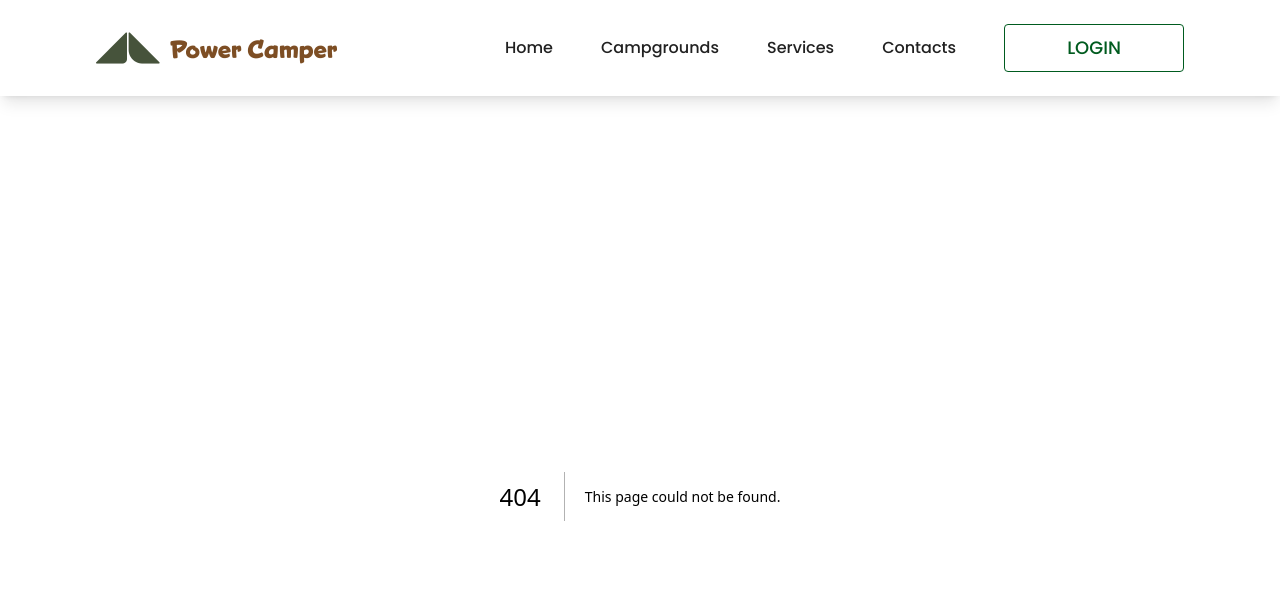
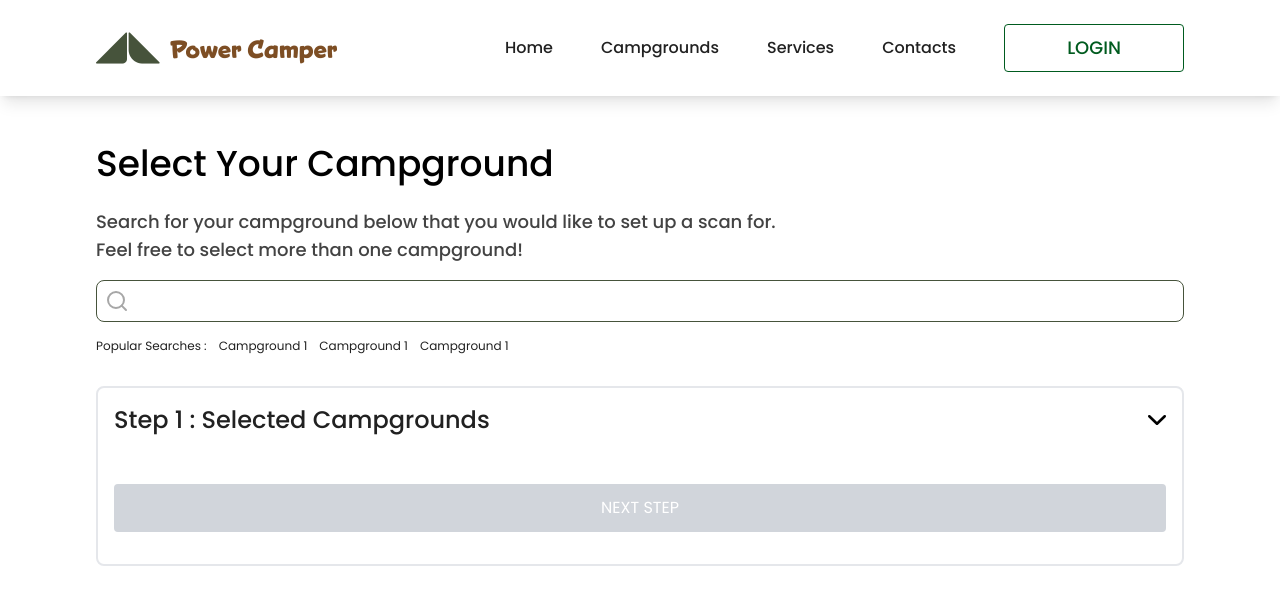
Before and after one commit to VenuChoudhary001/Camper, a Next.js app: page /search in a window 1280 px wide. Before the commit this address had no page. Shown: the top 604 px of the page. Built offline with nearby package versions, Linux system fonts and the light colour scheme.

Commit message:
[UPDATE]refactored code and added home page

```diff
--- a/pages/index.js
+++ b/pages/index.js
@@ -1,21 +1,17 @@
+import React, { useContext, useEffect, useRef, useState } from "react";
 import Image from "next/image";
-import React, { useEffect, useRef, useState,useContext } from "react";
 import Dropdown from "../components/dropdown";
+import { SEARCH_CAMPGROUNDS } from "../utils/services";
+import Tags from "../components/tags";
 import SEARCH_CONTEXT from "../context/store";
-import AddEmail from "../sections/step/addEmail";
-import SelectCampground from "../sections/step/selectCampground";
-import SelectDates from "../sections/step/selectDates";
-import { SEARCH_CAMPGROUNDS } from "../utils/services";
-
+import { useRouter } from "next/router";
 const Landing = () => {
   const searchRef = useRef(null);
+  let router=useRouter();
   const [search, setSearch] = useState("");
   const [availOptions, setAvailOptions] = useState();
-  const {initialState}=useContext(SEARCH_CONTEXT);
-  useEffect(() => {
-    searchRef.current.focus();
-  }, []);
-
+  const {addCampgrounds}=useContext(SEARCH_CONTEXT);
+  const handleClick=(item)=>{addCampgrounds(item); router.replace('/search') }
   const handleSearch = async (e) => {
     setSearch(e.target.value.trim());
     if (e.target.value.length >= 1 && e.target.value != " ") {
@@ -29,29 +25,42 @@ const Landing = () => {
       setAvailOptions();
     }
   };
+  useEffect(() => {
+    searchRef.current.focus();
+  }, []);
 
   return (
     <>
-      <section className="container mx-auto mt-12 grid grid-cols-1 place-items-center gap-8">
-        <main className="flex flex-col gap-6 w-full justify-center">
-          <div className="text-4xl font-medium  ">Select Your Campground</div>
-          <div className="flex gap-4 flex-col">
-            <div className="text-lg font-medium text-dark">
-              Search for your campground below that you would like to set up a
-              scan for.
-              <br /> Feel free to select more than one campground!{" "}
-            </div>
-            <div className="flex relative gap-2 p-2 border-[1px] border-light_gray rounded-lg">
+      <section className="container flex flex-col justify-center items-center min-h-[700px] gap-8 mx-auto">
+        <Image src={"/icons/logo.png"} width={341} height={62} unoptimized />
+        <main className="text-7xl  text-black font-heading">
+          Select Your Campground
+        </main>
+        <main className="text-base text-black">
+          Search for your campground below that you would like to set up a scan
+          for. Feel free to select more than one campground!
+        </main>
+        <div className="flex relative gap-2 p-3 border-[1px] w-full max-w-[900px] shadow-lg border-gray-200 rounded-lg">
           <Image src={"/icons/search.svg"} width={24} height={16} />
           <input
             ref={searchRef}
             type={"text"}
-                className="outline-none border-none focus:ring-white w-full bg-transparent text-base"
-                placeholder=""
+            className="outline-none border-none p-2 focus:ring-white w-full bg-transparent text-base"
+            placeholder="Search campgrounds"
             value={search}
             onChange={handleSearch}
           />
-              {availOptions && <Dropdown setAvailOptions={setAvailOptions} setSearch={setSearch} list={availOptions} />}
+          {availOptions &&  <div className="w-full bg-white z-[9999] absolute top-[60px] left-0 rounded-lg text-dark_gray bg-white shadow-2xl  text-base py- overflow-auto max-h-[180px] flex flex-col ">
+            {availOptions.map((item) => (
+              <div
+                key={item._id}
+                onClick={() => handleClick(item)}
+                className="cursor-pointer px-4 py-3 hover:bg-gray-100 flex gap-2 items-center"
+              >
+                {item.name} <Tags id={item.city_symbol} />{" "}
+              </div>
+            ))}
+          </div>}
         </div>
         <div className="flex gap-3 font-thin text-xs text-black">
           <span className="block">Popular Searches : </span>
@@ -59,13 +68,6 @@ const Landing = () => {
           <span className="block">Campground 1 </span>
           <span className="block">Campground 1 </span>
         </div>
-          </div>
-        </main>
-      {initialState.currentStep>=1 && <SelectCampground/>}
-      {initialState.currentStep>=2 && <SelectDates/> }
-
-      {initialState.currentStep>=3 && <AddEmail/> }
-
       </section>
     </>
   );
--- a/pages/review-scan.js
+++ b/pages/review-scan.js
@@ -104,6 +104,12 @@ const ReviewScan = () => {
             </div>
           </div>
         </div>
+      <button
+            onClick={()=>router.push('/success')}
+            className="bg-lightGreen disabled:bg-gray-300 w-full rounded p-3 text-white flex justify-center items-center gap-2"
+          >
+            ACTIVATE THE SCAN
+          </button>
       </main>
       <Section2/>
     </>
--- /dev/null
+++ b/pages/search.js
@@ -0,0 +1,74 @@
+import Image from "next/image";
+import React, { useEffect, useRef, useState,useContext } from "react";
+import Dropdown from "../components/dropdown";
+import SEARCH_CONTEXT from "../context/store";
+import AddEmail from "../sections/step/addEmail";
+import SelectCampground from "../sections/step/selectCampground";
+import SelectDates from "../sections/step/selectDates";
+import { SEARCH_CAMPGROUNDS } from "../utils/services";
+
+const SearchPage = () => {
+  const searchRef = useRef(null);
+  const [search, setSearch] = useState("");
+  const [availOptions, setAvailOptions] = useState();
+  const {initialState}=useContext(SEARCH_CONTEXT);
+  useEffect(() => {
+    searchRef.current.focus();
+  }, []);
+
+  const handleSearch = async (e) => {
+    setSearch(e.target.value.trim());
+    if (e.target.value.length >= 1 && e.target.value != " ") {
+      let res = await SEARCH_CAMPGROUNDS(e.target.value);
+      if (res.length > 0) {
+        setAvailOptions(res);
+      } else {
+        setAvailOptions(res);
+      }
+    } else {
+      setAvailOptions();
+    }
+  };
+
+  return (
+    <>
+      <section className="container mx-auto mt-12 grid grid-cols-1 place-items-center gap-8">
+        <main className="flex flex-col gap-6 w-full justify-center">
+          <div className="text-4xl font-medium  ">Select Your Campground</div>
+          <div className="flex gap-4 flex-col">
+            <div className="text-lg font-medium text-dark">
+              Search for your campground below that you would like to set up a
+              scan for.
+              <br /> Feel free to select more than one campground!{" "}
+            </div>
+            <div className="flex relative gap-2 p-2 border-[1px] border-light_gray rounded-lg">
+              <Image src={"/icons/search.svg"} width={24} height={16} />
+              <input
+                ref={searchRef}
+                type={"text"}
+                className="outline-none border-none focus:ring-white w-full bg-transparent text-base"
+                placeholder=""
+                value={search}
+                onChange={handleSearch}
+              />
+              {availOptions && <Dropdown setAvailOptions={setAvailOptions} setSearch={setSearch} list={availOptions} />}
+            </div>
+            <div className="flex gap-3 font-thin text-xs text-black">
+              <span className="block">Popular Searches : </span>
+              <span className="block">Campground 1 </span>
+              <span className="block">Campground 1 </span>
+              <span className="block">Campground 1 </span>
+            </div>
+          </div>
+        </main>
+      {initialState.currentStep>=1 && <SelectCampground/>}
+      {initialState.currentStep>=2 && <SelectDates/> }
+
+      {initialState.currentStep>=3 && <AddEmail/> }
+
+      </section>
+    </>
+  );
+};
+
+export default SearchPage;
--- a/sections/step/selectDates.jsx
+++ b/sections/step/selectDates.jsx
@@ -123,7 +123,10 @@ const SelectDates = () => {
               />
               Any Weekend over the Next 60 Days
             </div>
-            <div className="flex gap-2 text-black p-2 border-brown border-[1px] rounded-lg">
+            <div onClick={()=>{setSelectDate(2);
+                  updateDate("select date");
+                  updateCheckIn(new Date());
+                  updateCheckOut(add(new Date(), { days: 5 }));}} className="flex gap-2 cursor-pointer flex items-center text-black p-2 border-brown border-[1px] rounded-lg">
               <input
                 type={"radio"}
                 name="select-date"
```
Lines whose indentation alone changed are shown as unchanged.
